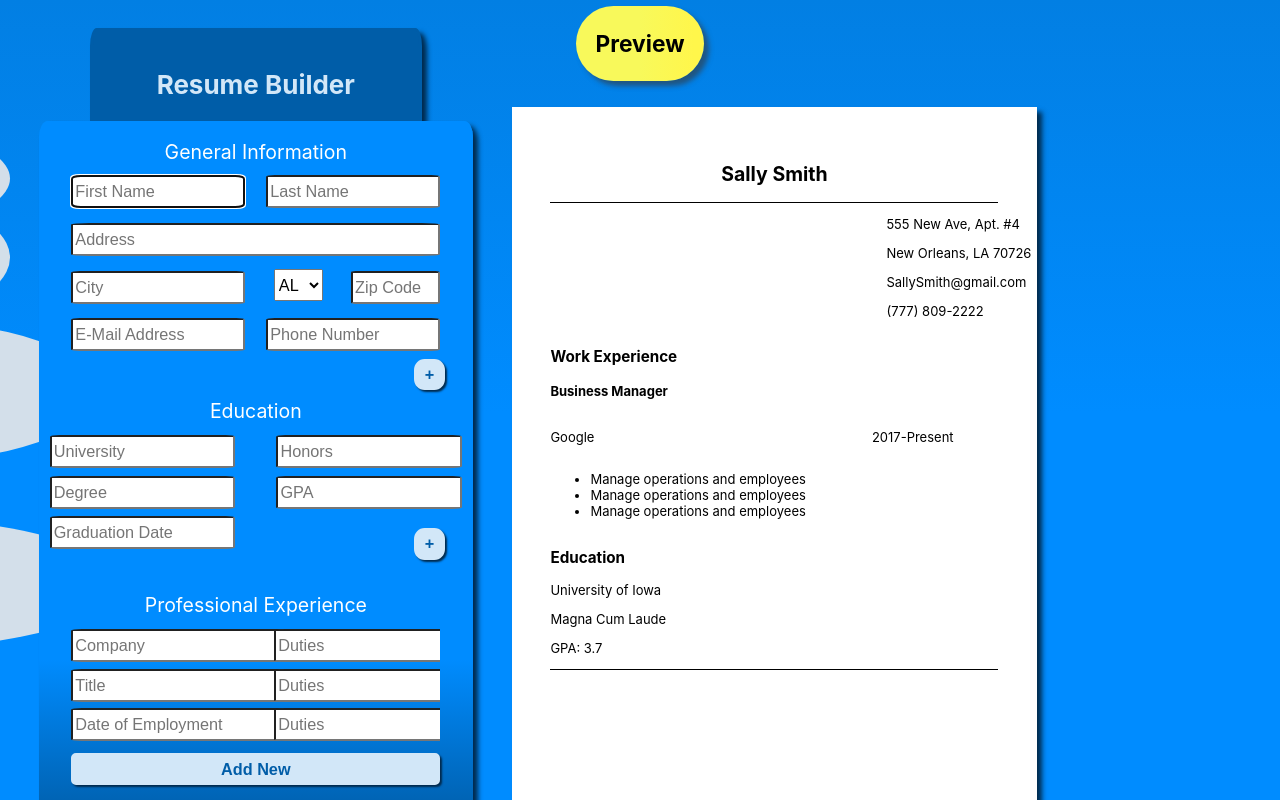
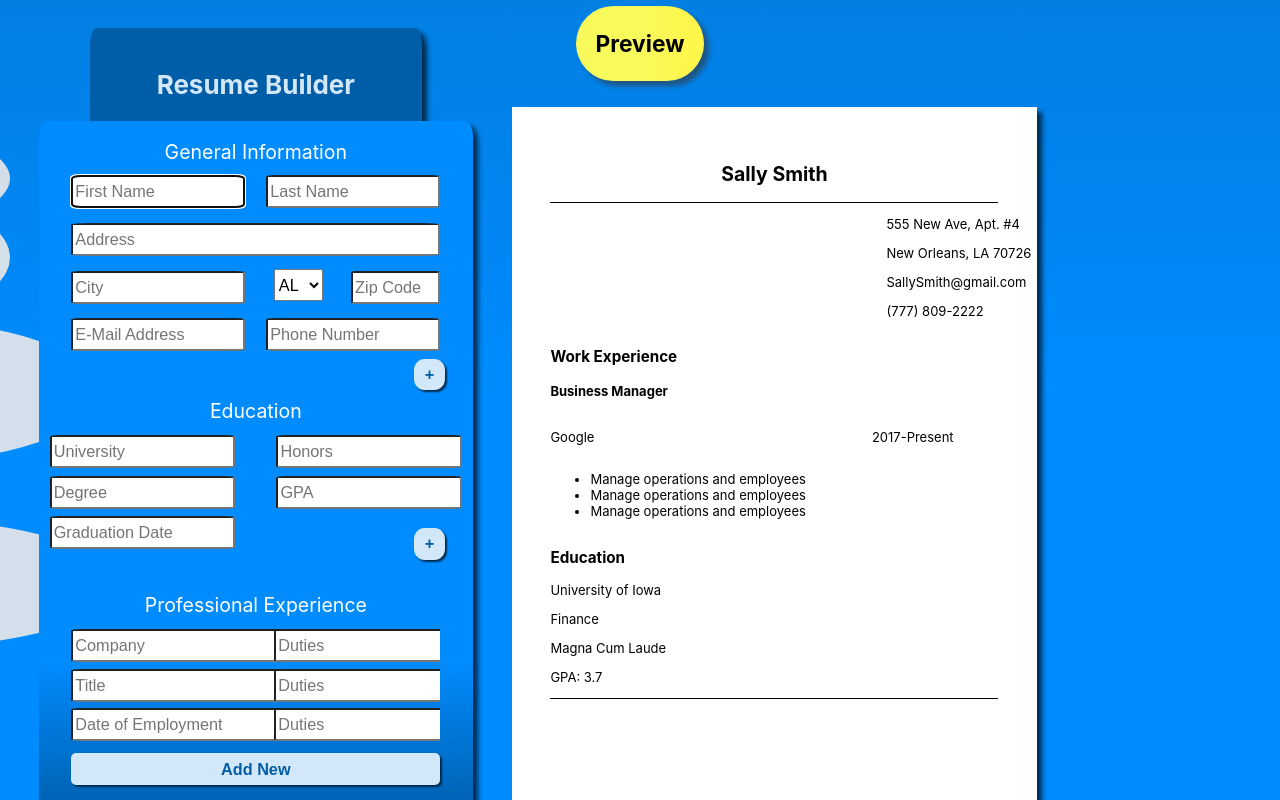
Before and after one commit to dstock3/cv-app, a React app: page /#/pdf in a window 1280 px wide. Before the commit this address led to /. Shown: the top 800 px of the page. Built offline with nearby package versions, Linux system fonts and the light colour scheme.

Commit message:
Added major to props in Resume and passed down to Education component.

```diff
--- a/src/components/Education.js
+++ b/src/components/Education.js
@@ -1,11 +1,12 @@
 import React from 'react'
 
-const Education = ({school, degree, year, honors, gpa}) => {
+const Education = ({school, degree, major, year, honors, gpa}) => {
   return (
     <div className="education">
         <h3>Education</h3>
         { school ? <p className="school">{school}</p> : null }
         { degree ? <p className="degree">{degree}, ({year})</p> : null }
+        { major ? <p className="major">{major}</p> : null }
         { honors ? <p className="honors">{honors}</p> : null }
         { gpa ? <p className="gpa">GPA: {gpa}</p> : null }
     </div>
--- a/src/components/Form.js
+++ b/src/components/Form.js
@@ -382,7 +382,7 @@ export class Form extends Component {
     }
 
     render() {
-        const {firstName, lastName, address, city, state, zip, email, phone, firstNamePlaceholder, genClass, lastNamePlaceholder, addressPlaceholder, zipPlaceholder, cityPlaceholder, emailPlaceholder, phonePlaceholder, school, degree, honors, gpa, year, edClass, schoolPlaceholder, degreePlaceholder, yearPlaceholder, gpaPlaceholder, profClass, compPlaceholder, titlePlaceholder, datePlaceholder, company, title, dutiesOne, dutiesTwo, dutiesThree, date, newFirstName, newLastName, newAddress, newCity, newState, newZip, newEmail, newPhone, newSchool, newDegree, newHonors, newGPA, newYear, newCompany, newTitle, newDutiesOne, newDutiesTwo, newDutiesThree, newDate, newCompanyTwo, newTitleTwo, newDutiesTwoOne, newDutiesTwoTwo, newDutiesTwoThree, newDateTwo, newCompanyThree, newTitleThree, newDutiesThreeOne, newDutiesThreeTwo, newDutiesThreeThree, newDateThree, jobOne, jobTwo, jobThree} = this.state
+        const {firstName, lastName, address, city, state, zip, email, phone, firstNamePlaceholder, genClass, lastNamePlaceholder, addressPlaceholder, zipPlaceholder, cityPlaceholder, emailPlaceholder, phonePlaceholder, school, degree, honors, gpa, year, edClass, schoolPlaceholder, degreePlaceholder, yearPlaceholder, gpaPlaceholder, profClass, compPlaceholder, titlePlaceholder, datePlaceholder, company, title, dutiesOne, dutiesTwo, dutiesThree, date, newFirstName, newLastName, newAddress, newCity, newState, newZip, newEmail, newPhone, newSchool, newDegree, newMajor, newHonors, newGPA, newYear, newCompany, newTitle, newDutiesOne, newDutiesTwo, newDutiesThree, newDate, newCompanyTwo, newTitleTwo, newDutiesTwoOne, newDutiesTwoTwo, newDutiesTwoThree, newDateTwo, newCompanyThree, newTitleThree, newDutiesThreeOne, newDutiesThreeTwo, newDutiesThreeThree, newDateThree, jobOne, jobTwo, jobThree} = this.state
 
         return (
             <div className="section-container">
@@ -497,7 +497,7 @@ export class Form extends Component {
                         <h2 className="preview">Preview</h2>
                     </div>
 
-                    <Resume firstName={newFirstName} lastName={newLastName} address={newAddress} city={newCity + ","} state={newState} zip={newZip} email={newEmail} phone={newPhone} school={newSchool} degree={newDegree} honors={newHonors} gpa={newGPA} year={newYear} company={newCompany} title={newTitle} dutiesOne={newDutiesOne} dutiesTwo={newDutiesTwo} dutiesThree={newDutiesThree} date={newDate} newCompanyTwo={newCompanyTwo} newTitleTwo={newTitleTwo} newDutiesTwoOne={newDutiesTwoOne} newDutiesTwoTwo={newDutiesTwoTwo} newDutiesTwoThree={newDutiesTwoThree} newDateTwo={newDateTwo} newCompanyThree={newCompanyThree} newTitleThree={newTitleThree} newDutiesThreeOne={newDutiesThreeOne} newDutiesThreeTwo={newDutiesThreeTwo} newDutiesThreeThree={newDutiesThreeThree} newDateThree={newDateThree} jobOne={jobOne} jobTwo={jobTwo} jobThree={jobThree}/>
+                    <Resume firstName={newFirstName} lastName={newLastName} address={newAddress} city={newCity + ","} state={newState} zip={newZip} email={newEmail} phone={newPhone} school={newSchool} degree={newDegree} honors={newHonors} major={newMajor} gpa={newGPA} year={newYear} company={newCompany} title={newTitle} dutiesOne={newDutiesOne} dutiesTwo={newDutiesTwo} dutiesThree={newDutiesThree} date={newDate} newCompanyTwo={newCompanyTwo} newTitleTwo={newTitleTwo} newDutiesTwoOne={newDutiesTwoOne} newDutiesTwoTwo={newDutiesTwoTwo} newDutiesTwoThree={newDutiesTwoThree} newDateTwo={newDateTwo} newCompanyThree={newCompanyThree} newTitleThree={newTitleThree} newDutiesThreeOne={newDutiesThreeOne} newDutiesThreeTwo={newDutiesThreeTwo} newDutiesThreeThree={newDutiesThreeThree} newDateThree={newDateThree} jobOne={jobOne} jobTwo={jobTwo} jobThree={jobThree}/>
                 </section>
             </div>
         )
--- a/src/components/Resume.js
+++ b/src/components/Resume.js
@@ -5,7 +5,7 @@ import Education from './Education'
 import Divider from './Divider'
 import Favicon from '../assets/favicon.png'
 
-const Resume = ({jobOne, jobTwo, jobThree, firstName, lastName, address, city, state, zip, email, phone, school, degree, year, honors, gpa, company, title, dutiesOne, dutiesTwo, dutiesThree, date, newCompanyTwo, newTitleTwo, newDutiesTwoOne, newDutiesTwoTwo, newDutiesTwoThree, newDateTwo, newCompanyThree, newTitleThree, newDutiesThreeOne, newDutiesThreeTwo, newDutiesThreeThree, newDateThree}) => {
+const Resume = ({jobOne, jobTwo, jobThree, firstName, lastName, address, city, state, zip, email, phone, school, degree, major, year, honors, gpa, company, title, dutiesOne, dutiesTwo, dutiesThree, date, newCompanyTwo, newTitleTwo, newDutiesTwoOne, newDutiesTwoTwo, newDutiesTwoThree, newDateTwo, newCompanyThree, newTitleThree, newDutiesThreeOne, newDutiesThreeTwo, newDutiesThreeThree, newDateThree}) => {
 
     useEffect(()=> {
         const head = document.querySelector("head");
@@ -26,7 +26,7 @@ const Resume = ({jobOne, jobTwo, jobThree, firstName, lastName, address, city, s
 
             <ProfExp jobOne={jobOne} company={company} title={title} dutiesOne={dutiesOne} dutiesTwo={dutiesTwo} dutiesThree={dutiesThree} date={date} jobTwo={jobTwo} jobThree={jobThree} newCompanyTwo={newCompanyTwo} newTitleTwo={newTitleTwo} newDutiesTwoOne={newDutiesTwoOne} newDutiesTwoTwo={newDutiesTwoTwo} newDutiesTwoThree={newDutiesTwoThree} newDateTwo={newDateTwo} newCompanyThree={newCompanyThree} newTitleThree={newTitleThree} newDutiesThreeOne={newDutiesThreeOne} newDutiesThreeTwo={newDutiesThreeTwo} newDutiesThreeThree={newDutiesThreeThree} newDateThree={newDateThree}/>
 
-            <Education school={school} degree={degree} year={year} honors={honors} gpa={gpa} />
+            <Education school={school} major={major} degree={degree} year={year} honors={honors} gpa={gpa} />
 
             <Divider />
         </section>
```
